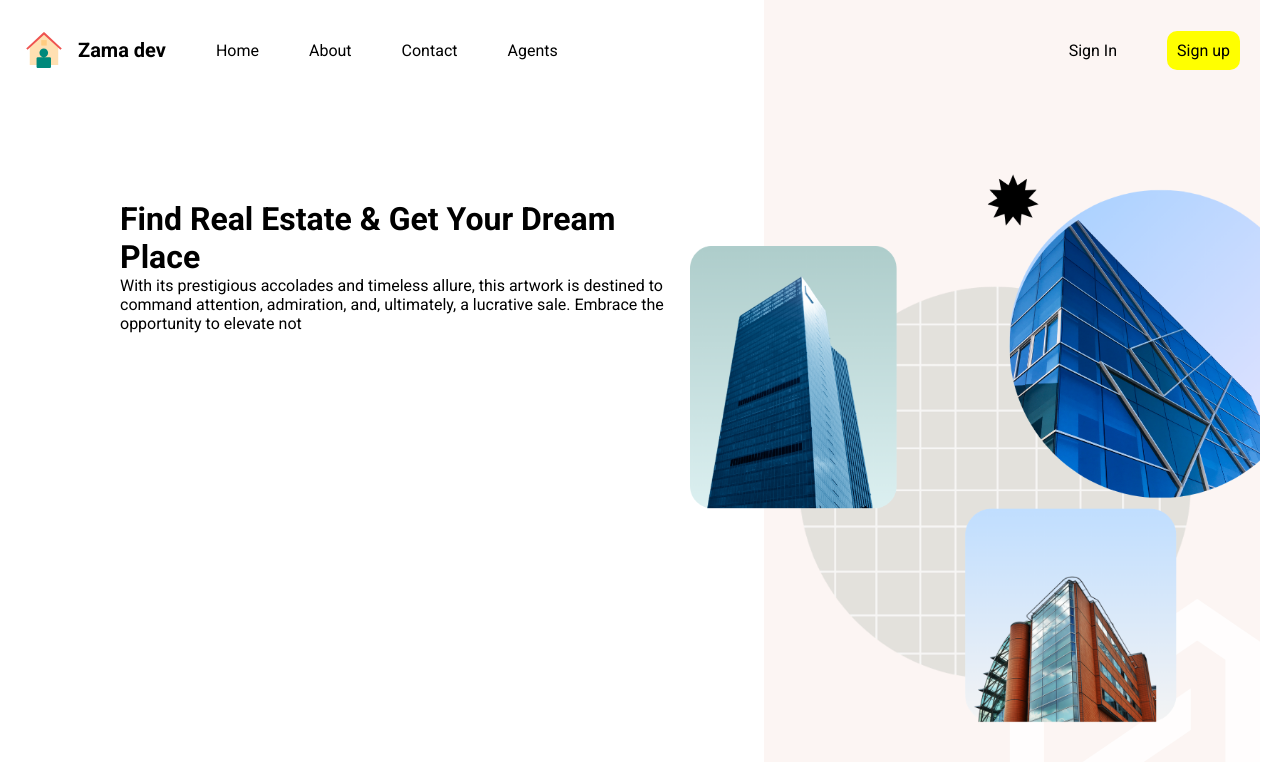
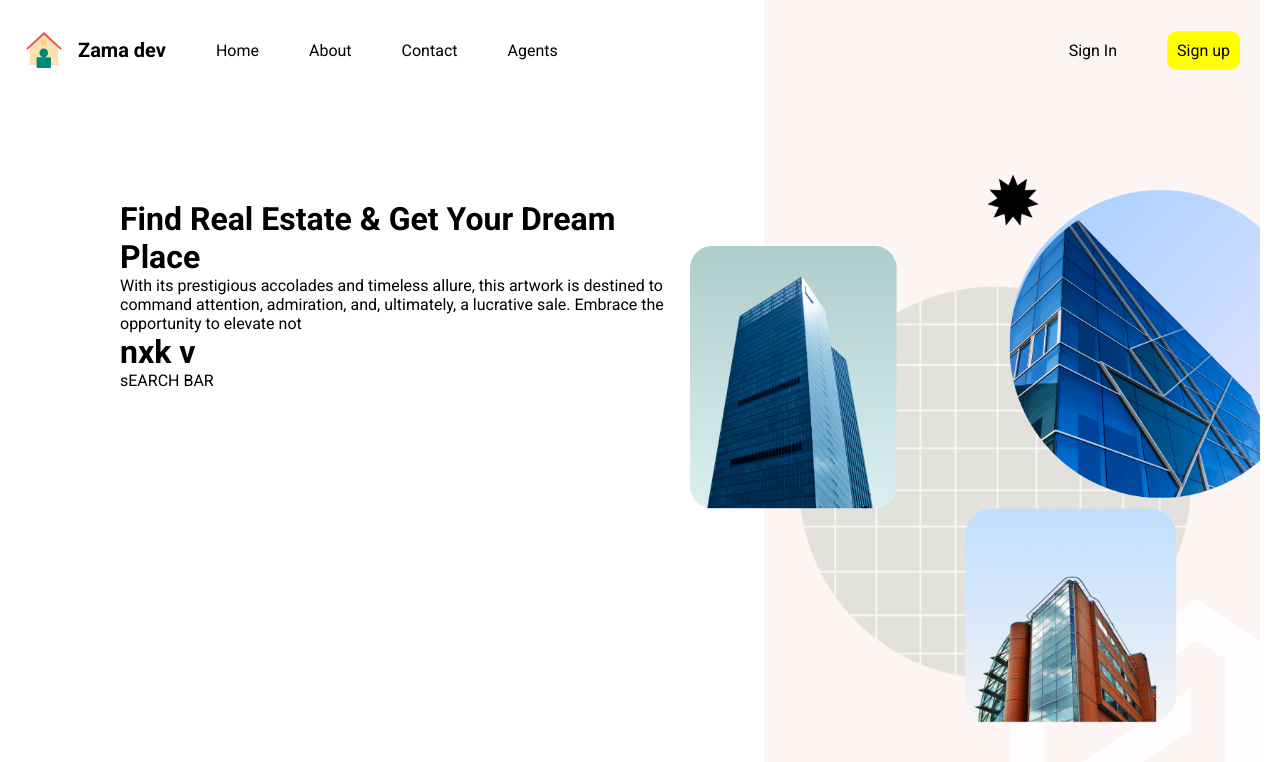
Before and after one commit to stephenChinag/Estate-frontend, a React (Vite) app: page /signout in a window 1280 px wide. Shown: the top 762 px of the page. Built offline with nearby package versions, Linux system fonts and the light colour scheme; a web font is replaced by a local one.

Commit message:
homepage

```diff
--- a/src/components/searchBar/SearchBar.tsx
+++ b/src/components/searchBar/SearchBar.tsx
@@ -0,0 +1,10 @@
+import "./searchBar.scss";
+
+export default function SearchBar() {
+  return (
+    <>
+      <h1>nxk v</h1>
+      <div className="searchBar">sEARCH BAR</div>
+    </>
+  );
+}
--- a/src/pages/Home/homePage.tsx
+++ b/src/pages/Home/homePage.tsx
@@ -1,5 +1,6 @@
 import "./homePage.scss";
 import logo from "../../assets/bg.png";
+import SearchBar from "../../components/SearchBar/SearchBar";
 export default function HomePage() {
   return (
     <div className="homepage">
@@ -11,6 +12,7 @@ export default function HomePage() {
             destined to command attention, admiration, and, ultimately, a
             lucrative sale. Embrace the opportunity to elevate not
           </p>
+          <SearchBar />
         </div>
       </div>
       <div className="imageContainer">
```
